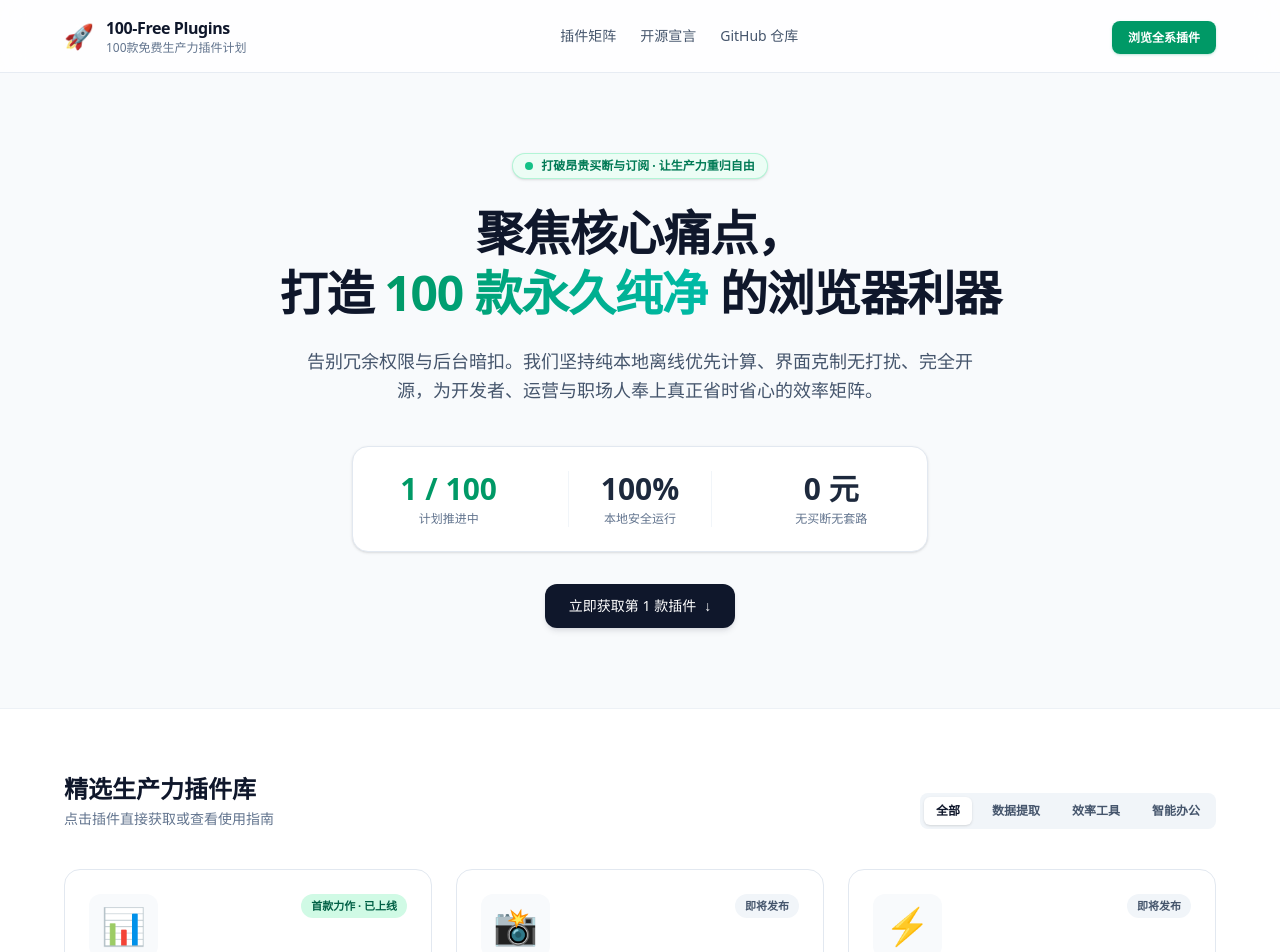
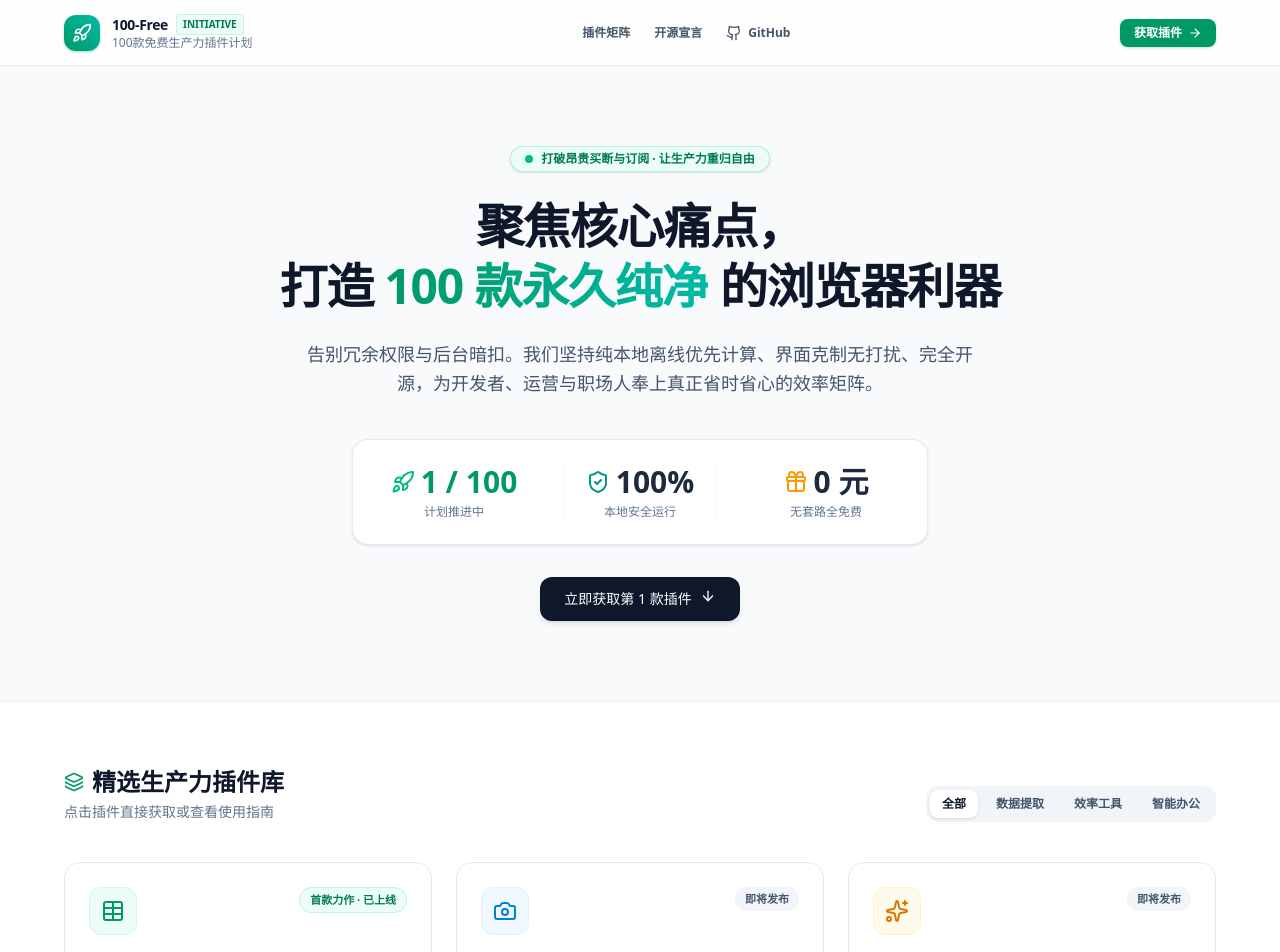
Before and after one commit to wllcyg/plugins, a Vue app in the folder apps/web-portal/: page / in a window 1280 px wide. Shown: the top 952 px of the page. Built offline with nearby package versions, Linux system fonts and the light colour scheme.

Commit message:
feat(web-portal): 全面引入 Lucide 矢量图标体系，大幅提升视觉专业质感

```diff
--- a/apps/web-portal/src/App.vue
+++ b/apps/web-portal/src/App.vue
@@ -2,7 +2,23 @@
 import { ref, onMounted, onUnmounted, nextTick } from 'vue';
 import gsap from 'gsap';
 import { ScrollTrigger } from 'gsap/ScrollTrigger';
-import { PLUGINS_DATA } from './data/plugins';
+import {
+  Rocket,
+  ShieldCheck,
+  Zap,
+  Gift,
+  ArrowDown,
+  ArrowRight,
+  ExternalLink,
+  CheckCircle2,
+  Table,
+  Camera,
+  Sparkles,
+  Layers,
+  HeartHandshake,
+  Github
+} from 'lucide-vue-next';
+import { PLUGINS_DATA, type PluginItem } from './data/plugins';
 import { AppButton } from '@100free/ui';
 
 // 注册 GSAP 滚动触发插件
@@ -18,10 +34,18 @@ const filterPlugins = () => {
   return PLUGINS_DATA.filter(p => p.category === activeCategory.value);
 };
 
+const getIconComponent = (name: PluginItem['iconName']) => {
+  switch (name) {
+    case 'Table': return Table;
+    case 'Camera': return Camera;
+    case 'Sparkles': return Sparkles;
+    default: return Layers;
+  }
+};
+
 const handleCategoryChange = async (cat: 'all' | 'data' | 'tool' | 'office') => {
   activeCategory.value = cat;
   await nextTick();
-  // 分类切换时快速平滑重播当前卡片入场
   gsap.fromTo(
     '.plugin-card-anim',
     { y: 20, opacity: 0 },
@@ -31,7 +55,7 @@ const handleCategoryChange = async (cat: 'all' | 'data' | 'tool' | 'office') =>
 
 onMounted(() => {
   ctx = gsap.context(() => {
-    // 1. Hero 进场时间轴 (首屏立即触发)
+    // 1. Hero 进场时间轴
     const tl = gsap.timeline({
       defaults: { duration: 0.6, ease: 'power3.out' }
     });
@@ -42,19 +66,19 @@ onMounted(() => {
       .from('.hero-stats', { scale: 0.95, opacity: 0 }, '-=0.2')
       .from('.hero-cta', { y: 20, opacity: 0, ease: 'back.out(1.5)' }, '-=0.2');
 
-    // 2. 插件卡片：绑定 ScrollTrigger 滚动进入视口时才触发错峰展现
+    // 2. 插件卡片：绑定 ScrollTrigger 滚动进入视口时触发
     gsap.from('.plugin-card-anim', {
       scrollTrigger: {
         trigger: '#plugins',
         start: 'top 85%',
-        once: true // 触发一次后保持显示
+        once: true
       },
       y: 35,
       opacity: 0,
       duration: 0.6,
       stagger: 0.08,
       ease: 'power2.out',
-      clearProps: 'all' // 动画结束后完全清除内联 style，杜绝任何空白幽灵状态
+      clearProps: 'all'
     });
   }, portalRoot.value!);
 });
@@ -67,28 +91,39 @@ onUnmounted(() => {
 <template>
   <div ref="portalRoot" class="min-h-screen bg-slate-50 flex flex-col font-sans">
     <!-- 顶部导航条 -->
-    <header class="sticky top-0 z-50 backdrop-blur-md bg-white/80 border-b border-slate-200/80 px-6 py-4">
+    <header class="sticky top-0 z-50 backdrop-blur-md bg-white/80 border-b border-slate-200/80 px-6 py-3.5">
       <div class="max-w-6xl mx-auto flex items-center justify-between">
         <div class="flex items-center gap-3">
-          <span class="text-2xl">🚀</span>
+          <div class="w-9 h-9 rounded-xl bg-gradient-to-tr from-emerald-600 to-teal-500 flex items-center justify-center text-white shadow-sm shadow-emerald-600/30">
+            <Rocket class="w-5 h-5" />
+          </div>
           <div>
-            <h1 class="text-base font-bold text-slate-900 tracking-tight">100-Free Plugins</h1>
+            <div class="flex items-center gap-2">
+              <h1 class="text-sm font-bold text-slate-900 tracking-tight">100-Free</h1>
+              <span class="text-[10px] font-semibold bg-emerald-50 text-emerald-700 px-1.5 py-0.5 rounded border border-emerald-200/60">
+                INITIATIVE
+              </span>
+            </div>
             <p class="text-xs text-slate-500">100款免费生产力插件计划</p>
           </div>
         </div>
 
-        <nav class="hidden md:flex items-center gap-6 text-sm font-medium text-slate-600">
+        <nav class="hidden md:flex items-center gap-6 text-xs font-semibold text-slate-600">
           <a href="#plugins" class="hover:text-emerald-600 transition-colors">插件矩阵</a>
           <a href="#manifesto" class="hover:text-emerald-600 transition-colors">开源宣言</a>
-          <a href="https://github.com" target="_blank" class="hover:text-slate-900 transition-colors">GitHub 仓库</a>
+          <a href="https://github.com" target="_blank" class="hover:text-slate-900 transition-colors inline-flex items-center gap-1.5">
+            <Github class="w-4 h-4" />
+            <span>GitHub</span>
+          </a>
         </nav>
 
         <div>
           <a
             href="#plugins"
-            class="px-4 py-2 text-xs font-semibold rounded-lg bg-emerald-600 hover:bg-emerald-700 text-white shadow-sm transition-all shadow-emerald-600/20"
+            class="px-3.5 py-1.5 text-xs font-semibold rounded-lg bg-emerald-600 hover:bg-emerald-700 text-white shadow-sm transition-all shadow-emerald-600/20 inline-flex items-center gap-1.5"
           >
-            浏览全系插件
+            <span>获取插件</span>
+            <ArrowRight class="w-3.5 h-3.5" />
           </a>
         </div>
       </div>
@@ -96,8 +131,11 @@ onUnmounted(() => {
 
     <!-- 主展示区 (Hero) -->
     <section class="py-20 px-6 text-center max-w-4xl mx-auto flex flex-col items-center">
-      <div class="hero-badge inline-flex items-center gap-2 px-3 py-1 rounded-full bg-emerald-50 border border-emerald-200/80 text-emerald-700 text-xs font-semibold mb-6 shadow-sm">
-        <span class="inline-block w-2 h-2 rounded-full bg-emerald-500 animate-pulse" />
+      <div class="hero-badge inline-flex items-center gap-2 px-3.5 py-1 rounded-full bg-emerald-50 border border-emerald-200/80 text-emerald-700 text-xs font-semibold mb-6 shadow-sm">
+        <span class="flex h-2 w-2 relative">
+          <span class="animate-ping absolute inline-flex h-full w-full rounded-full bg-emerald-400 opacity-75" />
+          <span class="relative inline-flex rounded-full h-2 w-2 bg-emerald-500" />
+        </span>
         打破昂贵买断与订阅 · 让生产力重归自由
       </div>
 
@@ -111,28 +149,37 @@ onUnmounted(() => {
       </p>
 
       <!-- 实时数据看板 -->
-      <div class="hero-stats grid grid-cols-3 gap-6 sm:gap-12 mt-10 p-6 rounded-2xl bg-white border border-slate-200 shadow-sm w-full max-w-xl">
+      <div class="hero-stats grid grid-cols-3 gap-6 sm:gap-8 mt-10 p-6 rounded-2xl bg-white border border-slate-200/90 shadow-sm w-full max-w-xl">
         <div class="text-center">
-          <div class="text-2xl sm:text-3xl font-extrabold text-emerald-600">1 / 100</div>
+          <div class="inline-flex items-center gap-1.5 text-2xl sm:text-3xl font-extrabold text-emerald-600">
+            <Rocket class="w-6 h-6 text-emerald-500 inline-block" />
+            <span>1 / 100</span>
+          </div>
           <div class="text-xs text-slate-500 mt-1">计划推进中</div>
         </div>
         <div class="text-center border-x border-slate-100">
-          <div class="text-2xl sm:text-3xl font-extrabold text-slate-800">100%</div>
+          <div class="inline-flex items-center gap-1.5 text-2xl sm:text-3xl font-extrabold text-slate-800">
+            <ShieldCheck class="w-6 h-6 text-teal-600 inline-block" />
+            <span>100%</span>
+          </div>
           <div class="text-xs text-slate-500 mt-1">本地安全运行</div>
         </div>
         <div class="text-center">
-          <div class="text-2xl sm:text-3xl font-extrabold text-slate-800">0 元</div>
-          <div class="text-xs text-slate-500 mt-1">无买断无套路</div>
+          <div class="inline-flex items-center gap-1.5 text-2xl sm:text-3xl font-extrabold text-slate-800">
+            <Gift class="w-6 h-6 text-amber-500 inline-block" />
+            <span>0 元</span>
+          </div>
+          <div class="text-xs text-slate-500 mt-1">无套路全免费</div>
         </div>
       </div>
 
       <div class="hero-cta mt-8 flex flex-wrap gap-4 justify-center">
         <a
           href="#plugins"
-          class="px-6 py-3 rounded-xl bg-slate-900 hover:bg-slate-800 text-white font-medium text-sm transition-all shadow-md shadow-slate-900/10 flex items-center gap-2"
+          class="px-6 py-3 rounded-xl bg-slate-900 hover:bg-slate-800 text-white font-medium text-sm transition-all shadow-md shadow-slate-900/10 inline-flex items-center gap-2"
         >
           <span>立即获取第 1 款插件</span>
-          <span>↓</span>
+          <ArrowDown class="w-4 h-4 animate-bounce" />
         </a>
       </div>
     </section>
@@ -142,32 +189,35 @@ onUnmounted(() => {
       <div class="max-w-6xl mx-auto">
         <div class="flex flex-col md:flex-row md:items-end justify-between mb-10 gap-4">
           <div>
-            <h3 class="text-2xl font-bold text-slate-900">精选生产力插件库</h3>
+            <div class="flex items-center gap-2">
+              <Layers class="w-5 h-5 text-emerald-600" />
+              <h3 class="text-2xl font-bold text-slate-900">精选生产力插件库</h3>
+            </div>
             <p class="text-sm text-slate-500 mt-1">点击插件直接获取或查看使用指南</p>
           </div>
 
           <!-- 分类筛选器 -->
-          <div class="flex items-center gap-2 p-1 bg-slate-100 rounded-lg text-xs font-semibold">
+          <div class="flex items-center gap-1.5 p-1 bg-slate-100 rounded-xl text-xs font-semibold">
             <button
-              :class="['px-3 py-1.5 rounded-md transition-all', activeCategory === 'all' ? 'bg-white shadow text-slate-900' : 'text-slate-600 hover:text-slate-900']"
+              :class="['px-3 py-1.5 rounded-lg transition-all', activeCategory === 'all' ? 'bg-white shadow-sm text-slate-900' : 'text-slate-600 hover:text-slate-900']"
               @click="handleCategoryChange('all')"
             >
               全部
             </button>
             <button
-              :class="['px-3 py-1.5 rounded-md transition-all', activeCategory === 'data' ? 'bg-white shadow text-slate-900' : 'text-slate-600 hover:text-slate-900']"
+              :class="['px-3 py-1.5 rounded-lg transition-all', activeCategory === 'data' ? 'bg-white shadow-sm text-slate-900' : 'text-slate-600 hover:text-slate-900']"
               @click="handleCategoryChange('data')"
             >
               数据提取
             </button>
             <button
-              :class="['px-3 py-1.5 rounded-md transition-all', activeCategory === 'tool' ? 'bg-white shadow text-slate-900' : 'text-slate-600 hover:text-slate-900']"
+              :class="['px-3 py-1.5 rounded-lg transition-all', activeCategory === 'tool' ? 'bg-white shadow-sm text-slate-900' : 'text-slate-600 hover:text-slate-900']"
               @click="handleCategoryChange('tool')"
             >
               效率工具
             </button>
             <button
-              :class="['px-3 py-1.5 rounded-md transition-all', activeCategory === 'office' ? 'bg-white shadow text-slate-900' : 'text-slate-600 hover:text-slate-900']"
+              :class="['px-3 py-1.5 rounded-lg transition-all', activeCategory === 'office' ? 'bg-white shadow-sm text-slate-900' : 'text-slate-600 hover:text-slate-900']"
               @click="handleCategoryChange('office')"
             >
               智能办公
@@ -179,18 +229,18 @@ onUnmounted(() => {
           <div
             v-for="item in filterPlugins()"
             :key="item.id"
-            class="plugin-card-anim rounded-2xl border border-slate-200 p-6 flex flex-col justify-between hover:shadow-lg hover:border-emerald-300 transition-all duration-300 bg-white group"
+            class="plugin-card-anim rounded-2xl border border-slate-200 p-6 flex flex-col justify-between hover:shadow-xl hover:shadow-slate-200/50 hover:border-emerald-300 transition-all duration-300 bg-white group"
           >
             <div>
               <div class="flex items-start justify-between gap-4 mb-4">
-                <span class="text-4xl p-3 bg-slate-50 rounded-xl group-hover:scale-110 transition-transform">
-                  {{ item.icon }}
-                </span>
+                <div :class="['w-12 h-12 rounded-xl flex items-center justify-center border transition-transform duration-300 group-hover:scale-105', item.iconBg]">
+                  <component :is="getIconComponent(item.iconName)" :class="['w-6 h-6', item.iconColor]" />
+                </div>
                 <span
                   :class="[
                     'text-[11px] font-bold px-2.5 py-1 rounded-full',
                     item.status === 'released'
-                      ? 'bg-emerald-100 text-emerald-800'
+                      ? 'bg-emerald-50 text-emerald-700 border border-emerald-200/60'
                       : 'bg-slate-100 text-slate-600'
                   ]"
                 >
@@ -213,7 +263,7 @@ onUnmounted(() => {
                   :key="fIdx"
                   class="flex items-center gap-2 text-xs text-slate-600"
                 >
-                  <span class="text-emerald-500 font-bold">✓</span>
+                  <CheckCircle2 class="w-3.5 h-3.5 text-emerald-500 shrink-0" />
                   <span>{{ feat }}</span>
                 </div>
               </div>
@@ -231,7 +281,8 @@ onUnmounted(() => {
                 </AppButton>
               </div>
               <div v-else>
-                <span class="text-xs font-medium text-slate-400 bg-slate-100 px-3 py-1.5 rounded-lg">
+                <span class="text-xs font-medium text-slate-400 bg-slate-50 border border-slate-200/80 px-3 py-1.5 rounded-lg inline-flex items-center gap-1.5">
+                  <span class="w-1.5 h-1.5 rounded-full bg-slate-300" />
                   内测打磨中
                 </span>
               </div>
@@ -243,6 +294,9 @@ onUnmounted(() => {
 
     <!-- 纯粹与安全宣言 (Manifesto) -->
     <section id="manifesto" class="py-16 px-6 max-w-4xl mx-auto text-center">
+      <div class="inline-flex items-center justify-center w-10 h-10 rounded-xl bg-emerald-50 text-emerald-600 mb-4">
+        <HeartHandshake class="w-5 h-5" />
+      </div>
       <h3 class="text-2xl font-bold text-slate-900">我们为什么发起「100款免费计划」？</h3>
       <p class="mt-4 text-slate-600 leading-relaxed text-sm sm:text-base">
         市面上的很多扩展要么收取高昂的月订阅费，要么要求过度的账号与网页读取权限，甚至偷塞推广代码。<br />
@@ -253,8 +307,9 @@ onUnmounted(() => {
     <!-- 页脚 -->
     <footer class="mt-auto py-8 px-6 bg-slate-900 text-slate-400 text-xs border-t border-slate-800">
       <div class="max-w-6xl mx-auto flex flex-col sm:flex-row items-center justify-between gap-4">
-        <div>
-          © 2026 100-Free Productivity Initiative. 保留所有权利。
+        <div class="flex items-center gap-2">
+          <Rocket class="w-4 h-4 text-emerald-400" />
+          <span>© 2026 100-Free Productivity Initiative. 保留所有权利。</span>
         </div>
         <div class="flex items-center gap-6">
           <a href="#" class="hover:text-white transition-colors">隐私协议</a>
--- a/apps/web-portal/src/data/plugins.ts
+++ b/apps/web-portal/src/data/plugins.ts
@@ -4,7 +4,9 @@ export interface PluginItem {
   badge: string;
   tagline: string;
   description: string;
-  icon: string;
+  iconName: 'Table' | 'Camera' | 'Sparkles';
+  iconColor: string;
+  iconBg: string;
   version: string;
   category: 'data' | 'tool' | 'office';
   tags: string[];
@@ -21,7 +23,9 @@ export const PLUGINS_DATA: PluginItem[] = [
     badge: '首款力作 · 已上线',
     tagline: '智能识别 AntD / Element 复合表格，告别手动复制排版折磨',
     description: '无需繁琐授权，鼠标悬停即刻浮现导出条。深度兼容现代 SPA 页面与多层表头/跨行合并，一秒转为 Excel / CSV，数据本地纯净解析。',
-    icon: '📊',
+    iconName: 'Table',
+    iconColor: 'text-emerald-600',
+    iconBg: 'bg-emerald-50 border-emerald-100',
     version: 'v1.0.0',
     category: 'data',
     tags: ['表格导出', 'Ant Design', 'Element Plus', '零权限滥用'],
@@ -36,7 +40,9 @@ export const PLUGINS_DATA: PluginItem[] = [
     badge: '即将发布',
     tagline: '滚动截屏不再断裂，智能剔除浮动吸顶导航',
     description: '自动感知滚动区域，生成超清视网膜 PNG，一键标记、马赛克敏感数据，专为产品经理与运营研发打造。',
-    icon: '📸',
+    iconName: 'Camera',
+    iconColor: 'text-sky-600',
+    iconBg: 'bg-sky-50 border-sky-100',
     version: 'v0.1.0',
     category: 'tool',
     tags: ['长截图', '高分辨率', '隐私打码'],
@@ -49,7 +55,9 @@ export const PLUGINS_DATA: PluginItem[] = [
     badge: '即将发布',
     tagline: '随时随地选中文字，一秒唤出上下文深度提示词',
     description: '划词即分析意图，快速润色、提炼核心痛点，让普通对话秒变专家级结构化 Prompt。',
-    icon: '⚡',
+    iconName: 'Sparkles',
+    iconColor: 'text-amber-600',
+    iconBg: 'bg-amber-50 border-amber-100',
     version: 'v0.1.0',
     category: 'office',
     tags: ['AI 效能', '提示词', '划词协同'],
```
